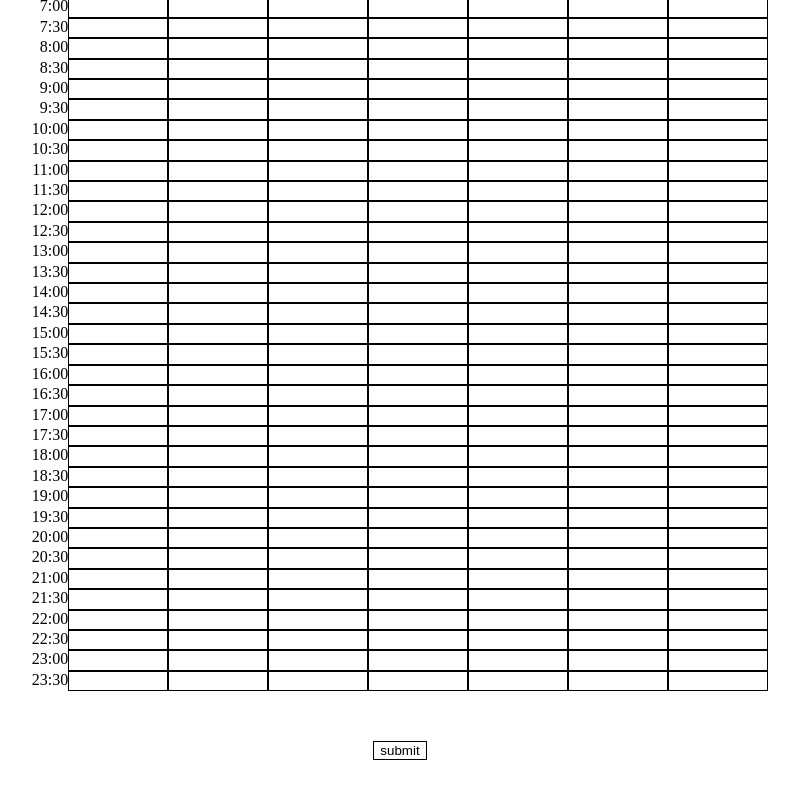
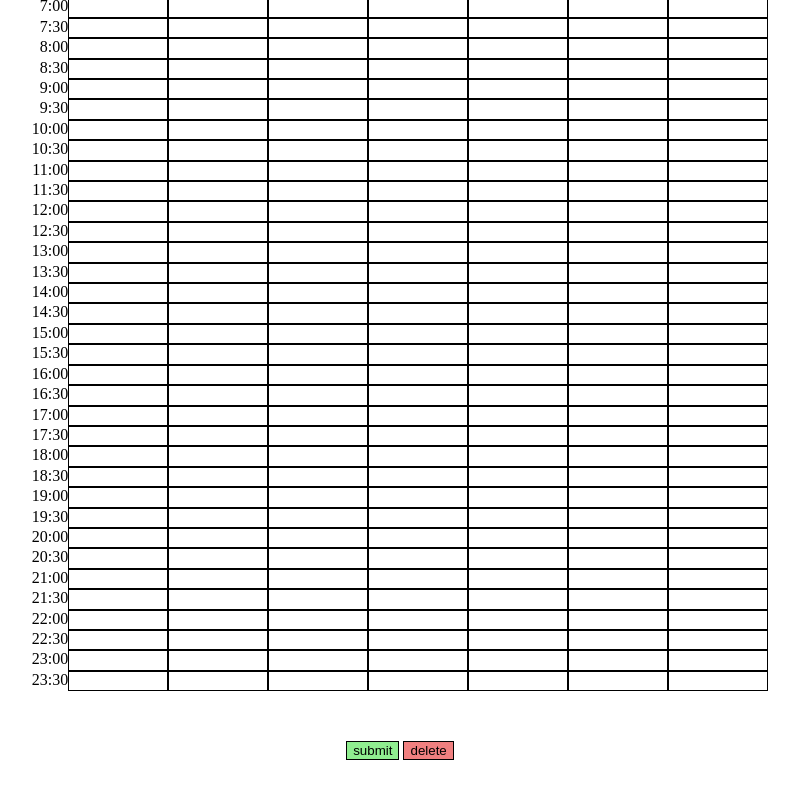
Before and after one commit to BMeyer-18/schedule-site, a plain HTML site: page index.html in a window 1280 px wide. Shown: the part 679-1477 px from the top of the page, without its empty margins (240-1039 px from the left). Drawn offline with Linux system fonts and the light colour scheme.

Commit message:
added delete button

```diff
--- a/index.html
+++ b/index.html
@@ -39,7 +39,10 @@
                     <div class="label">Saturday</div>
                 </div>
             </section>
-            <button onclick="submit()">submit</button>
+            <div>
+                <button onclick="submit()" style="background-color: lightgreen">submit</button>
+                <button onclick="remove()" style="background-color: lightcoral">delete</button>
+            </div>
             <p align="center" id="message"></p>
         </main>
 
--- a/script.js
+++ b/script.js
@@ -85,3 +85,25 @@ async function submit() {
         message.innerHTML = "FAILURE: " + responseObj.info;
     }
 }
+
+async function remove() {
+    const message = document.getElementById("message");
+    const name = document.getElementById("name").value;
+    const event = document.getElementById("event").value;
+    if (name === "" || event === "") {
+        message.innerHTML = "Please enter a name and event.";
+        return;
+    }
+
+    const response = await fetch(`http://localhost:3000/api/v1/schedules/${event}/${name}`, {
+        method: "DELETE",
+        mode: "cors",
+    });
+    const responseObj = await response.json();
+
+    if (response.status === 200) {
+        message.innerHTML = "SUCCESS: " + responseObj.info;
+    } else {
+        message.innerHTML = "FAILURE: " + responseObj.info;
+    }
+}
```
